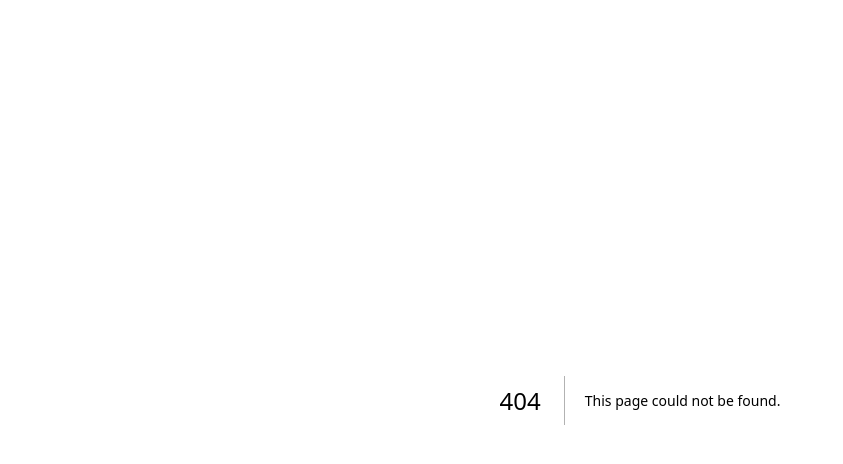
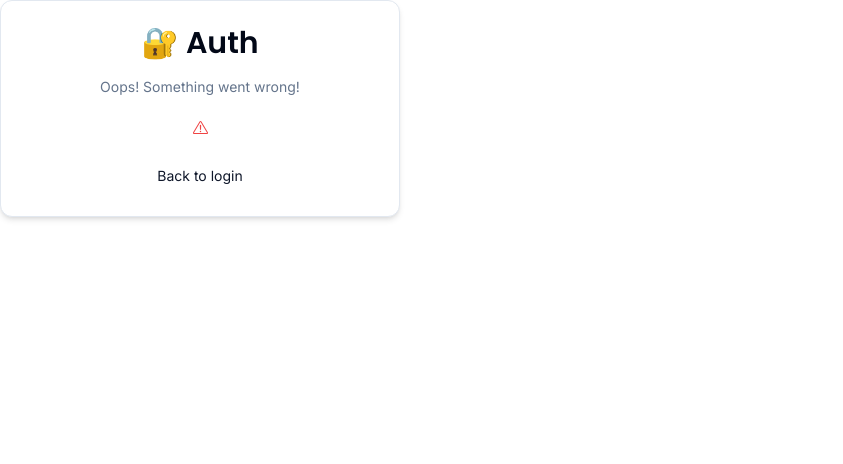
Before and after one commit to alok-kiran/next-auth-master, a Next.js app: page /error in a window 1280 px wide. Before the commit this address had no page. Shown: the top 464 px of the page, without its empty margins (0-843 px from the left). Built offline with nearby package versions, Linux system fonts and the light colour scheme.

Commit message:
added error page

```diff
--- a/routes.ts
+++ b/routes.ts
@@ -1,6 +1,6 @@
 export const publicRoutes = ["/"];
 
 export const privateRoutes = [];
-export const authRoutes = ["/login", "/register"];
+export const authRoutes = ["/login", "/register", "/error"];
 export const apiAuthPrefix = "/api/auth";
 export const DEFAULT_LOGIN_REDIRECT = "/settings";
--- /dev/null
+++ b/src/app/(auth)/error/page.tsx
@@ -0,0 +1,9 @@
+import { ErrorCard } from "@/components/auth/error-card";
+
+const AuthErrorPage = () => {
+    return (
+        <ErrorCard />
+    );
+};
+
+export default AuthErrorPage;
--- /dev/null
+++ b/src/components/auth/error-card.tsx
@@ -0,0 +1,17 @@
+import { ExclamationTriangleIcon } from "@radix-ui/react-icons";
+
+import { CardWrapper } from "@/components/auth/card-wrapper";
+
+export const ErrorCard = () => {
+    return (
+        <CardWrapper
+            headerLabel="Oops! Something went wrong!"
+            backButtonHref="/login"
+            backButtonLabel="Back to login"
+        >
+            <div className="w-full flex justify-center items-center">
+                <ExclamationTriangleIcon className="text-destructive" />
+            </div>
+        </CardWrapper>
+    );
+};
--- a/src/components/auth/login-form.tsx
+++ b/src/components/auth/login-form.tsx
@@ -3,6 +3,7 @@
 import { useForm } from 'react-hook-form';
 import { zodResolver } from '@hookform/resolvers/zod';
 import * as z from 'zod';
+import { useSearchParams } from 'next/navigation';
 
 import {
     Form,
@@ -22,6 +23,8 @@
 
 
 const LoginForm: React.FC = () => {
+    const searchParams = useSearchParams();
+    const urlError = searchParams.get('error') === 'OAuthAccountNotLinked' ? 'You already have an account with this email. Please login with your email and password and link your social account in your profile.' : '';
     const form = useForm<z.infer<typeof LoginSchema>>({
         resolver: zodResolver(LoginSchema),
         defaultValues: {
@@ -108,7 +111,7 @@
                         />
                     </div>
                     <FormError
-                        message={error}
+                        message={error || urlError}
                     />
                     <FormSuccess
                         message={success}
```
Also changed, not shown: auth.ts (+8 -0 lines).
